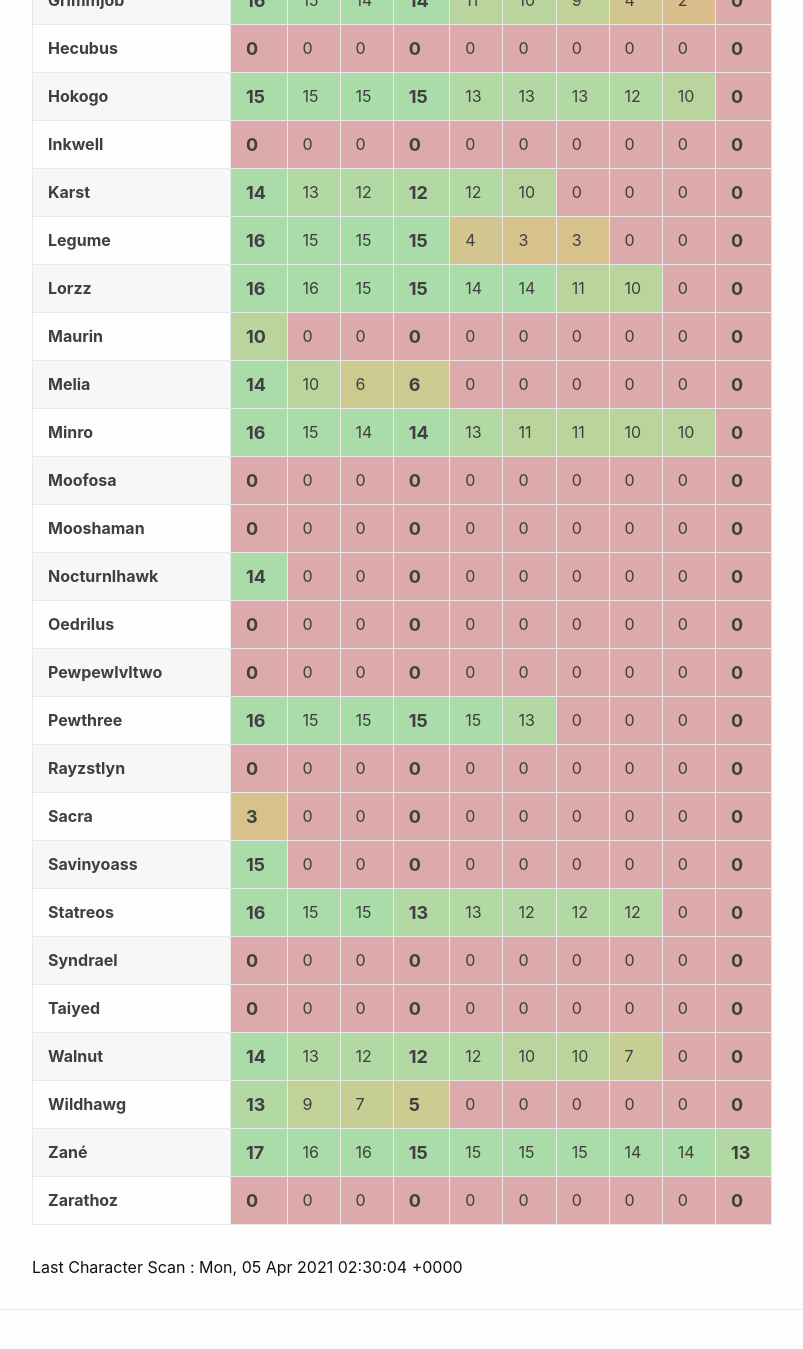
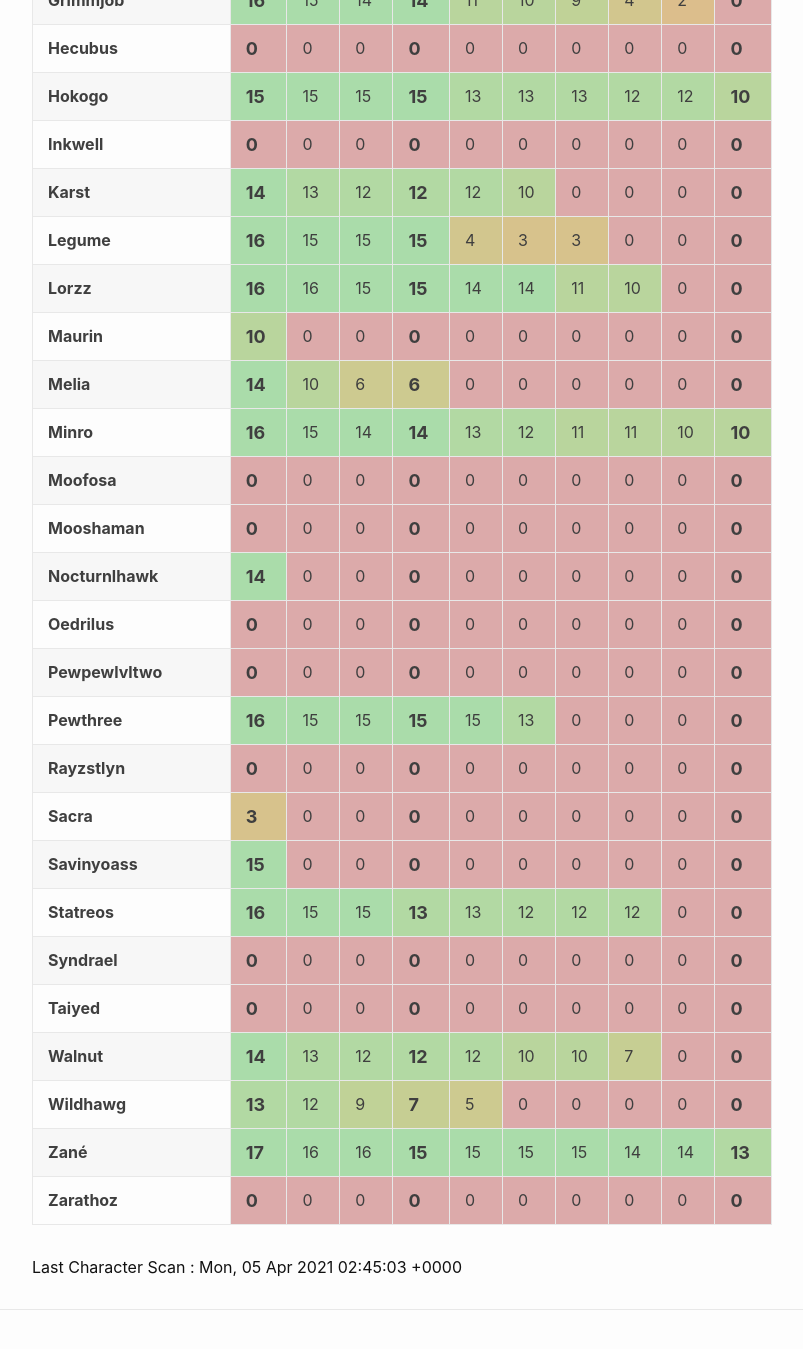
Before and after one commit to eldertribunal/keystonetracker, a Jekyll site: the page built from weekly.md, in a window 1280 px wide and 1400 px high, scrolled down 890 px. Shown: the top 1349 px of the window, without its empty margins (126-929 px from the left). Built offline with Jekyll 4.4.1, drawn with Linux system fonts in a browser that asks for light colours.

Commit message:
auto scan Mon Apr  5 02:45:54 UTC 2021

```diff
--- a/_data/scanned.json
+++ b/_data/scanned.json
@@ -1,3 +1,3 @@
 {
-  "timestamp": 1617589804
+  "timestamp": 1617590703
 }
--- a/_data/weekly.json
+++ b/_data/weekly.json
@@ -94,11 +94,11 @@
     "dungeons": [
       12,
       12,
+      12,
       11,
       10,
       10,
       4,
-      0,
       0,
       0,
       0
@@ -202,11 +202,11 @@
       14,
       14,
       13,
+      12,
       11,
       11,
       10,
-      10,
-      0
+      10
     ]
   },
   {
@@ -228,10 +228,10 @@
     "name": "Wildhawg",
     "dungeons": [
       13,
+      12,
       9,
       7,
       5,
-      0,
       0,
       0,
       0,
@@ -490,8 +490,8 @@
       13,
       13,
       12,
-      10,
-      0
+      12,
+      10
     ]
   },
   {
```
